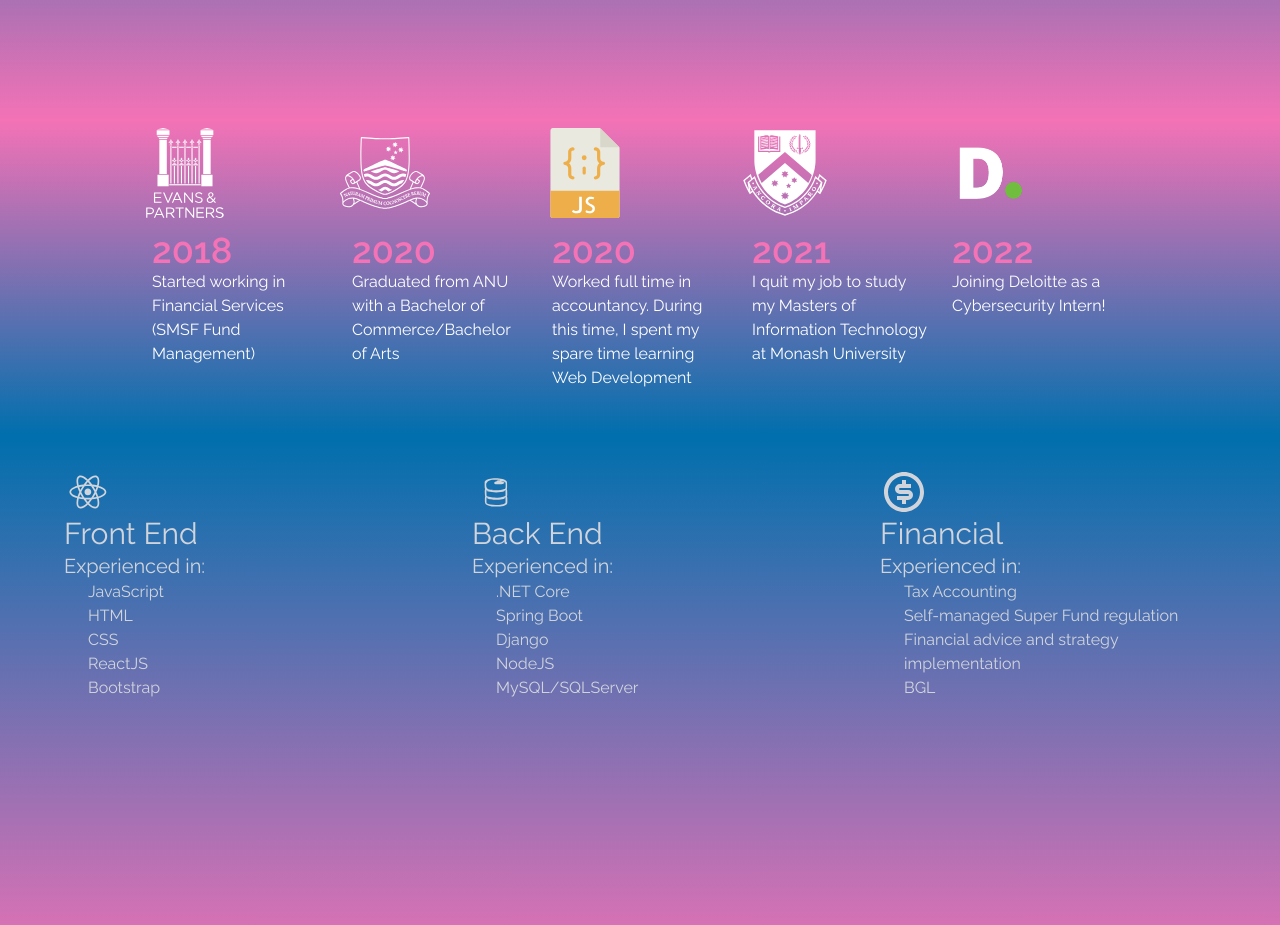
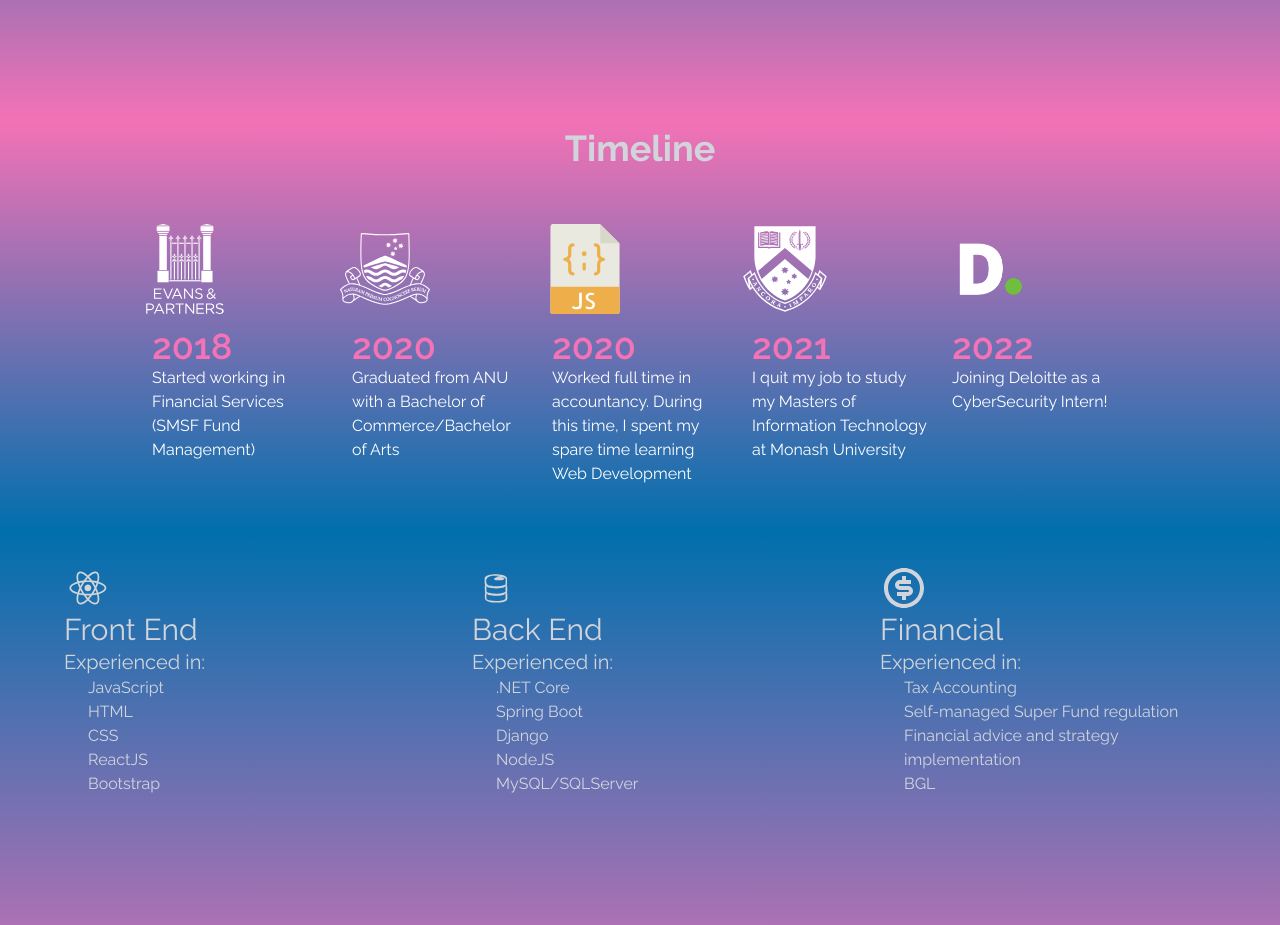
Before and after one commit to Ahabara/Ahabara.github.io, a React (Create React App) app: page / in a window 1280 px wide. Shown: the part 1080-2005 px from the top of the page. Built offline with nearby package versions, Linux system fonts and the light colour scheme.

Commit message:
fixed overscroll

```diff
--- a/src/components/Card.jsx
+++ b/src/components/Card.jsx
@@ -2,9 +2,9 @@ import React from 'react';
 const Card = (props) => {
     return (
         <>
-            <div className="card  text-white w-[200px] h-[300px] flex flex-col">
+            <div className=" text-white w-[200px] h-[300px] flex flex-col">
                 <div className="top">
-                <img className="w-[90px] h-[90px] justify-center" src={props.image} alt={props.alt}/>
+                <img className="w-[90px] h-[90px] justify-items-center" src={props.image} alt={props.alt}/>
                 </div>
                 <div className="bottom flex flex-col justify-center items-start p-3">
                     <div className="year text-4xl font-semibold text-pink-400">
--- a/src/components/Carousel.jsx
+++ b/src/components/Carousel.jsx
@@ -13,22 +13,19 @@ const TimeLineData = [
     { year: 2020, text: 'Graduated from ANU with a Bachelor of Commerce/Bachelor of Arts', imageURL:ANU, alt: "ANU logo"},
     { year: 2020, text: 'Worked full time in accountancy. During this time, I spent my spare time learning Web Development', imageURL: JS, alt: "JS Logo"},
     { year: 2021, text: 'I quit my job to study my Masters of Information Technology at Monash University', imageURL:Monash, alt: "Monash Logo"},
-    { year: 2022, text: "Joining Deloitte as a Cybersecurity Intern!", imageURL:Deloitte, alt: "Deloitte Logo"},
+    { year: 2022, text: "Joining Deloitte as a CyberSecurity Intern!", imageURL:Deloitte, alt: "Deloitte Logo"},
 ];
 const Carousel = () => {
-
-    let data = TimeLineData.map(
-        (listItem)=> <li> {listItem.text}</li>
-    )
 
 
 
     return (
         <>
-            <section name="work" className="carousel w-full h-full bg-gradient-to-b from-pink-400 to-[#006fad] text-gray-300 p-2">
-                <div className="flex flex-wrap justify-center">
+            <section name="work" className=" w-full h-full bg-gradient-to-b from-pink-400 to-[#006fad] text-gray-300 p-2">
+                <p className="text-4xl font-bold  text-center pb-14	" > Timeline </p>
+                <div className="flex flex-row overflow-x-auto  md:justify-center">
                     {
-                        TimeLineData.map((e, i) => (
+                        TimeLineData.map((e) => (
                             <Card image = {e.imageURL} description={e.text} year={e.year} alt={e.alt}/>
                         ))
                     }
--- a/src/components/Home.jsx
+++ b/src/components/Home.jsx
@@ -1,9 +1,12 @@
 import React from 'react';
 import {HiArrowRight} from "react-icons/hi";
-import Carousel from "./Carousel";
+import Resume from '../assets/Resume.pdf'
 
 const DownloadResume = () => <>
     <button
+        onClick={()=>{
+            window.open(Resume, "_blank");
+        }}
         className="bg-gradient-to-r from-[#13ADC7] to-[#945DD6] hover:from-[#27c5c0] hover:to-[#e346ca] hover:transition duration-300 ease-in border-2 text-white font-bold px-6 py-3 my-2 rounded-full ">
         Download Résumé
     </button>
--- a/src/components/Navbar.jsx
+++ b/src/components/Navbar.jsx
@@ -8,13 +8,12 @@ const Navbar = () => {
     const [nav, setNav] = useState(false);
     const handleClick = () => {
         setNav(!nav);
-        console.log("pressed");
     };
 
     return (
         // border-2 border-b-fuchsia-400
         <div
-            className="  fixed w-full h-[80px] flex justify-between items-center px-4 bg-gradient-to-b from-[#006fad] to-transparent bg-opacity-25	text-gray-300">
+            className="fixed w-full h-[80px] flex justify-between items-center px-4 bg-gradient-to-b from-[#006fad] to-transparent bg-opacity-25 text-gray-300">
             <div>
                 <img src={Logo} alt="logo" style={{width: '50px'}}/>
             </div>
```
